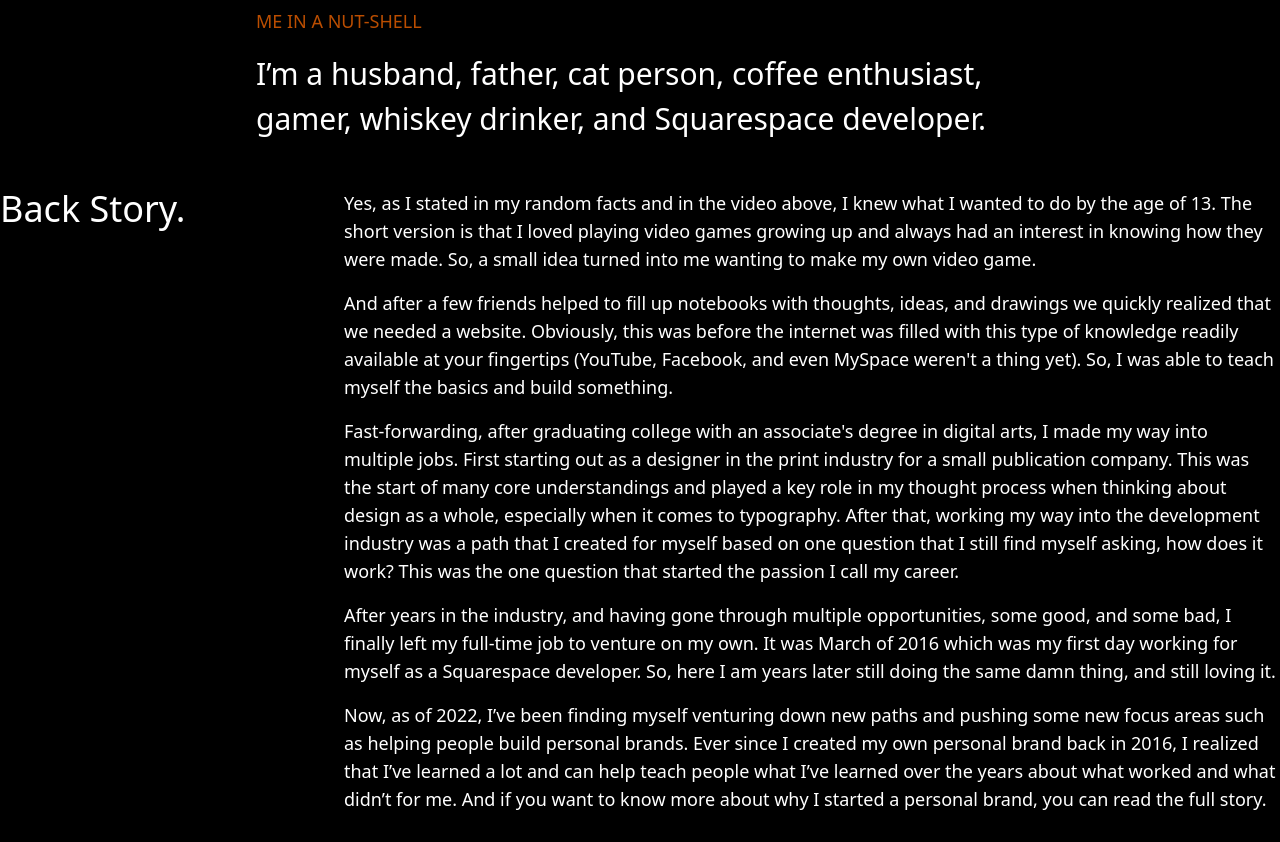
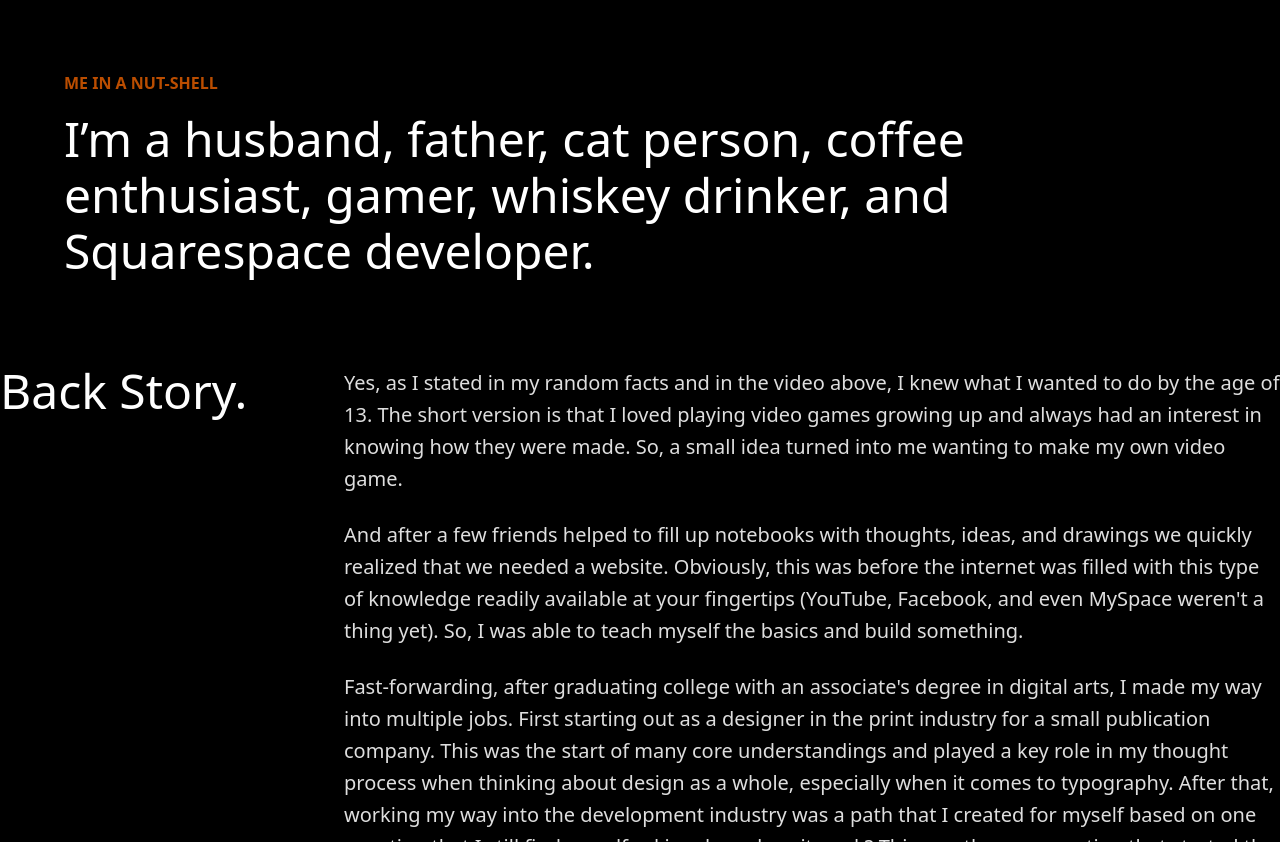
Before and after one commit to jarviswuod/jarvisWuodWebsite, a Django app: page /about/ in a window 1280 px wide. Shown: the part 1298-2140 px from the top of the page. Run offline with Django 5.2, Linux system fonts and the light colour scheme.

Commit message:
Refined 'about' page styles

```diff
--- a/templates/about.html
+++ b/templates/about.html
@@ -4,17 +4,18 @@
 <hr />
 
 {% block body_content %}
+
 <section
   class="bg-[url(https://images.unsplash.com/photo-1742217279960-977bb5d13f75?q=80&w=1740&auto=format&fit=crop&ixlib=rb-4.0.3&ixid=M3wxMjA3fDB8MHxwaG90by1wYWdlfHx8fGVufDB8fHx8fA%3D%3D)]"
 >
   <div
     class="min-h-lvh text-white flex items-center justify-center max-w-[1280px] mx-auto"
   >
-    <h1 class="text-9xl font-semibold text-center">Dig Deeper.</h1>
+    <h1 class="text-7xl mb-4 font-bold text-center mb-8">Dig Deeper.</h1>
   </div>
 </section>
 
-<section class="my-8">
+<section class="my-24">
   <div
     class="max-w-[1280px] mx-auto items-center justify-center p-4 grid grid-cols-2 gap-18"
   >
@@ -25,28 +26,28 @@
       />
     </div>
     <div>
-      <h2 class="text-5xl text-medium mb-4">Random Facts.</h2>
-      <p class="text-xl">
+      <h2 class="text-6xl mb-4 font-medium">Random Facts.</h2>
+      <p class="text-xl/8 text-[#dedede] mb-8">
         I have a passion for coffee, I have a cat named after MacGyver, my
         favorite number is 22, love a good Old Fashion, I play video games like
         it's my life, I knew what I wanted to do at the age of 13, my favorite
         food is bacon, and I broke my left arm twice.
       </p>
     </div>
-    <div class="max-w-3xl mx-auto col-span-2 text-3xl">
-      <h3 class="text-lg mb-4 uppercase text-amber-700">me in a nut-shell</h3>
-      <p class="leading-[1.5]">
+    <div class="max-w-6xl mx-auto col-span-2 text-3xl">
+      <h3 class="text-left text-base font-bold uppercase text-amber-700 mb-4">
+        me in a nut-shell
+      </h3>
+      <p class="text-5xl/14 font-medium mb-18 text-left">
         I’m a husband, father, cat person, coffee enthusiast, gamer, whiskey
         drinker, and Squarespace developer.
       </p>
     </div>
   </div>
-</section>
 
-<section class="">
   <div class="max-w-[1280px] mx-auto grid grid-cols-[1fr_3fr] gap-8">
-    <h2 class="text-4xl text-medium mb-4">Back Story.</h2>
-    <div class="text-lg/7 space-y-4">
+    <h2 class="text-5xl text-[#fefefe] font-medium mb-6">Back Story.</h2>
+    <div class="text-xl/8 text-[#dedede] space-y-6">
       <p>
         Yes, as I stated in my random facts and in the video above, I knew what
         I wanted to do by the age of 13. The short version is that I loved
@@ -91,48 +92,62 @@
       </p>
     </div>
 
-    <ul class="col-span-2 flex items-center justify-center gap-6">
-      <li>
+    <ul
+      class="max-w-[1280px] overflow-x-scroll col-span-2 whitespace-nowrap place-self-center my-18 space-x-12 align-middle cursor-grab"
+    >
+      <li class="w-md inline-block align-middle">
+        <div class="max-h-136 overflow-hidden">
           <img
             src="https://images.unsplash.com/photo-1741627872533-52df24885303"
             alt="Dream things"
           />
-        <p>Dream Car</p>
+        </div>
+        <p class="text-center mt-4 text-lg text-[#dedede]">Dream Car</p>
       </li>
-      <li>
+      <li class="w-md inline-block align-middle">
+        <div class="max-h-136 overflow-hidden">
           <img
             src="https://images.unsplash.com/photo-1741722604183-7d94a0403152"
             alt="Dream things"
           />
-        <p>Dream House</p>
+        </div>
+        <p class="text-center mt-4 text-lg text-[#dedede]">Dream House</p>
       </li>
-      <li>
+      <li class="w-md inline-block align-middle">
+        <div class="max-h-136 overflow-hidden">
           <img
             src="https://images.unsplash.com/photo-1741627872533-52df24885303"
             alt="Dream things"
           />
-        <p>Dream Setup</p>
+        </div>
+        <p class="text-center mt-4 text-lg text-[#dedede]">Dream Setup</p>
       </li>
-      <li>
+      <li class="w-md inline-block align-middle">
+        <div class="max-h-136 overflow-hidden">
           <img
-          src="https://images.unsplash.com/photo-1741627872533-52df24885303"
+            src="https://images.unsplash.com/photo-1741722604183-7d94a0403152"
             alt="Dream things"
           />
-        <p>Me</p>
+        </div>
+        <p class="text-center mt-4 text-lg text-[#dedede]">Dream Thing</p>
       </li>
     </ul>
 
-    <div class="max-w-3xl mx-auto col-span-2 text-3xl">
-      <h3 class="text-lg mb-4 uppercase text-amber-700">my mission</h3>
-      <p class="leading-[1.5]">
+    <div class="max-w-6xl mx-auto col-span-2 text-3xl">
+      <h3 class="text-left text-base font-bold uppercase text-amber-700 mb-4">
+        my mission
+      </h3>
+      <p class="text-5xl/14 font-medium mb-18 text-left">
         I’m a husband, father, cat person, coffee enthusiast, gamer, whiskey
         drinker, and Squarespace developer.
       </p>
     </div>
 
-    <div class="max-w-3xl mx-auto col-span-2 text-3xl">
-      <h3 class="text-lg mb-4 uppercase text-amber-700">my vision</h3>
-      <p class="leading-[1.5]">
+    <div class="max-w-6xl mx-auto col-span-2 text-3xl">
+      <h3 class="text-left text-base font-bold uppercase text-amber-700 mb-4">
+        my vision
+      </h3>
+      <p class="text-5xl/14 font-medium mb-18 text-left">
         I’m a husband, father, cat person, coffee enthusiast, gamer, whiskey
         drinker, and Squarespace developer.
       </p>
@@ -140,10 +155,10 @@
   </div>
 </section>
 
-<section class="py-12">
-  <div class="max-w-6xl mx-auto text-xl">
+<section class="mb-24">
+  <div class="max-w-6xl mx-auto text-lg/9">
     <h3 class="text-2xl font-semibold mb-4">Career</h3>
-    <ul class="grid grid-cols-3 gap-6">
+    <ul class="grid grid-cols-3 gap-8">
       <li class="col-span-3">
         <h4 class="font-medium mb-2">Afrisol Technologies</h4>
         <h5>Fullstack developer</h5>
--- a/templates/base.html
+++ b/templates/base.html
@@ -65,6 +65,15 @@
 
       ::-webkit-scrollbar-thumb:hover {
         background: #555;
+      }
+
+      ul::-webkit-scrollbar {
+        display: none;
+      }
+
+      ul {
+        -ms-overflow-style: none; /* IE/Edge */
+        scrollbar-width: none; /* Firefox */
       }
     </style>
   </head>
```
Lines whose indentation alone changed are shown as unchanged.
